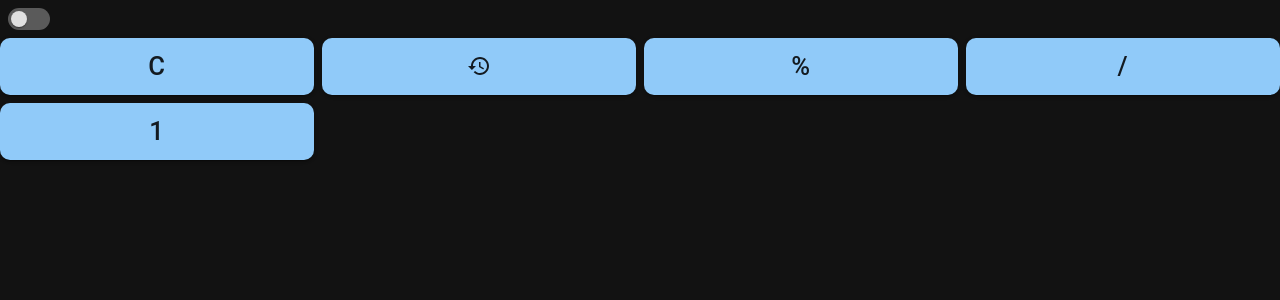
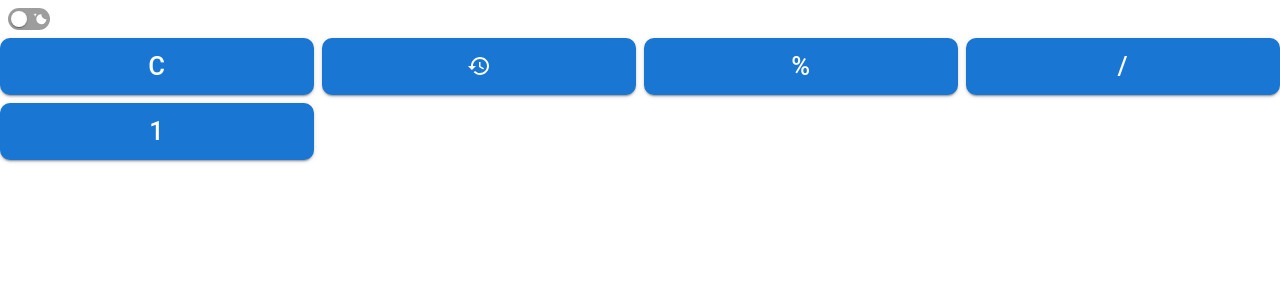
Before and after one commit to Dariakrvts/calculator-app, a React (Create React App) app: page / in a window 1280 px wide. Shown: the top 300 px of the page. Built offline with nearby package versions, Linux system fonts and the light colour scheme.

Commit message:
перерботи теми по прикладу Роми

```diff
--- a/src/App.js
+++ b/src/App.js
@@ -3,14 +3,11 @@ import Container from './Container/Calculator';
 import { ThemeProvider } from '@mui/material/styles';
 import theme from './theme/index';
 import * as React from 'react';
-import { Paper } from '@mui/material';
 
 export default function App() {
   return (
     <ThemeProvider theme={theme}>
-      <Paper elevation={0} sx={{ height: '100vh' }} square>
-        <Container />
-      </Paper>
+      <Container />
     </ThemeProvider>
   );
 }
--- a/src/Container/Calculator.js
+++ b/src/Container/Calculator.js
@@ -8,14 +8,12 @@ import { useTheme } from '@mui/material/styles';
 import HistoryIcon from '@mui/icons-material/History';
 import './Calculator.css';
 import '../App';
-import { useThemeContext } from '../theme/themeContext';
 // import * as math from 'mathjs';
 
 const Calculator = () => {
   // const theme = useTheme();
-  const prefersDarkMode = useMediaQuery('(prefers-color-scheme: dark)');
+  // const prefersDarkMode = useMediaQuery('(prefers-color-scheme: dark)');
   // const [mode, setMode] = React.useState(prefersDarkMode);
-  const { mode, toggleTheme } = useThemeContext();
   const [firstNumber, setFirstNumber] = React.useState('');
   const [secondNumber, setSecondNumber] = React.useState('');
   const [operator, setOperator] = React.useState('');
@@ -110,16 +108,10 @@ const Calculator = () => {
     }
   };
 
-  const handleChange = () => {
-      toggleTheme(); // це автоматично перемикає тему між 'light' та 'dark'
-      const newMode = mode === 'light' ? 'dark' : 'light'; // Отримуємо новий стан теми ПІСЛЯ виклику toggleTheme
-      localStorage.setItem('themeMode', newMode);
-  };
-
   return (
     <div className="calculator">
       <Grid item xs={12}>
-        <Switch onChange={handleChange} inputProps={{ 'aria-label': 'controlled' }} />
+        <Switch inputProps={{ 'aria-label': 'controlled' }} />
         <Typography variant="h4" component="div">
           {firstNumber} {operator} {secondNumber}
         </Typography>
--- a/src/index.js
+++ b/src/index.js
@@ -2,12 +2,9 @@ import React from 'react';
 import ReactDOM from 'react-dom/client';
 import App from './App';
 import './index.css';
-import { CustomThemeProvider } from './theme/themeContext';
 
 const root = ReactDOM.createRoot(document.getElementById('root'));
 
 root.render(
-  <CustomThemeProvider>
     <App />
-  </CustomThemeProvider>
 );
--- a/src/theme/index.js
+++ b/src/theme/index.js
@@ -1,11 +1,7 @@
-import { useMediaQuery } from '@mui/material';
 import { createTheme } from '@mui/material/styles';
-import { useState } from 'react';
 
-const theme  = (mode) => createTheme({
+const theme = createTheme({
   palette: {
-    mode: mode ? "dark" : "light",
-
     ochrevertical: {
       main: '#4B5EFC',
       light: '#FFFFFF',
--- a/src/theme/themeColors.js
+++ /dev/null
@@ -1,23 +0,0 @@
-export const lightThemeColors = {
-  primary: { main: '#607B96' },
-  secondary: { main: '#181F2A' },
-  border: '#C2D1E1',
-  background: { default: '#FFFFFF', paper: '#F5F5F5' },
-  orange: '#FEB278',
-  purple: '#616ED4',
-  constanta: '#4D5BCE',
-  varName: '#43D9AD',
-  gitLink: '#E99287',
-};
-
-export const darkThemeColors = {
-  primary: { main: '#607B96' },
-  secondary: { main: '#E5E9F0' },
-  border: '#1E2D3D',
-  background: { default: '#011627', paper: '#011627' },
-  orange: '#FEB278',
-  purple: '#616ED4',
-  constanta: '#4D5BCE',
-  varName: '#43D9AD',
-  gitLink: '#E99287',
-};
--- a/src/theme/themeContext.js
+++ /dev/null
@@ -1,46 +0,0 @@
-import React, { createContext, useContext, useState } from 'react';
-import { ThemeProvider, createTheme } from '@mui/material/styles';
-import { lightThemeColors, darkThemeColors } from './themeColors';
-
-const ThemeContext = createContext();
-
-export const useThemeContext = () => {
-  const context = useContext(ThemeContext);
-  if (context === undefined) {
-    throw new Error('useThemeContext must be used within a ThemeProvider');
-  }
-  return context;
-};
-
-export const CustomThemeProvider = ({ children }) => {
-  const getInitialTheme = () => {
-    const savedTheme = localStorage.getItem('themeMode');
-    if (savedTheme === 'light' || savedTheme === 'dark') {
-      return savedTheme;
-    }
-    return 'light'; // або встановіть тему за замовчуванням залежно від уподобань системи користувача або іншої логіки
-  };
-
-  const [mode, setMode] = useState(getInitialTheme());
-
-  const toggleTheme = () => {
-    const newMode = mode === 'light' ? 'dark' : 'light';
-    localStorage.setItem('themeMode', newMode);
-    setMode(newMode);
-  };
-
-  const theme = createTheme({
-    palette: {
-      mode,
-      ...(mode === 'light' ? lightThemeColors : darkThemeColors),
-    },
-  });
-
-  return (
-    <ThemeContext.Provider value={{ mode, toggleTheme }}>
-      <ThemeProvider theme={theme}>
-        {children}
-      </ThemeProvider>
-    </ThemeContext.Provider>
-  );
-};
```
